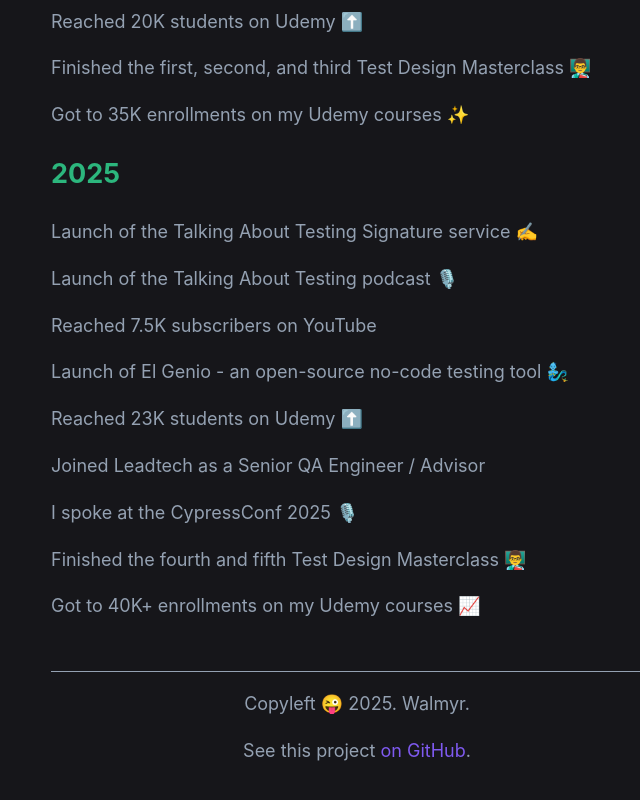
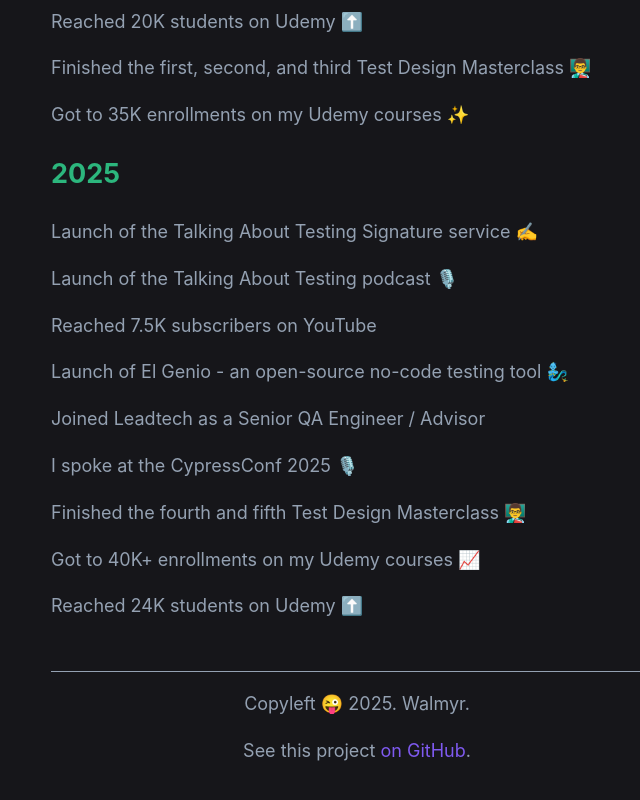
Before and after one commit to wlsf82/walmyr-nextjs, a Next.js app: page / in a window 1280 px wide. Shown: the part 4081-4881 px from the top of the page, without its empty margins (283-923 px from the left). Built offline with nearby package versions, Linux system fonts and the light colour scheme.

Commit message:
Update number of students on Udemy

```diff
--- a/components/achievements.js
+++ b/components/achievements.js
@@ -137,11 +137,11 @@
       'Launch of the Talking About Testing podcast 🎙️',
       'Reached 7.5K subscribers on YouTube',
       'Launch of El Genio - an open-source no-code testing tool 🧞‍♂️',
-      'Reached 23K students on Udemy ⬆️',
       'Joined Leadtech as a Senior QA Engineer / Advisor',
       'I spoke at the CypressConf 2025 🎙️',
       'Finished the fourth and fifth Test Design Masterclass 👨‍🏫',
       'Got to 40K+ enrollments on my Udemy courses 📈',
+      'Reached 24K students on Udemy ⬆️',
     ]
   },
 ]
```
